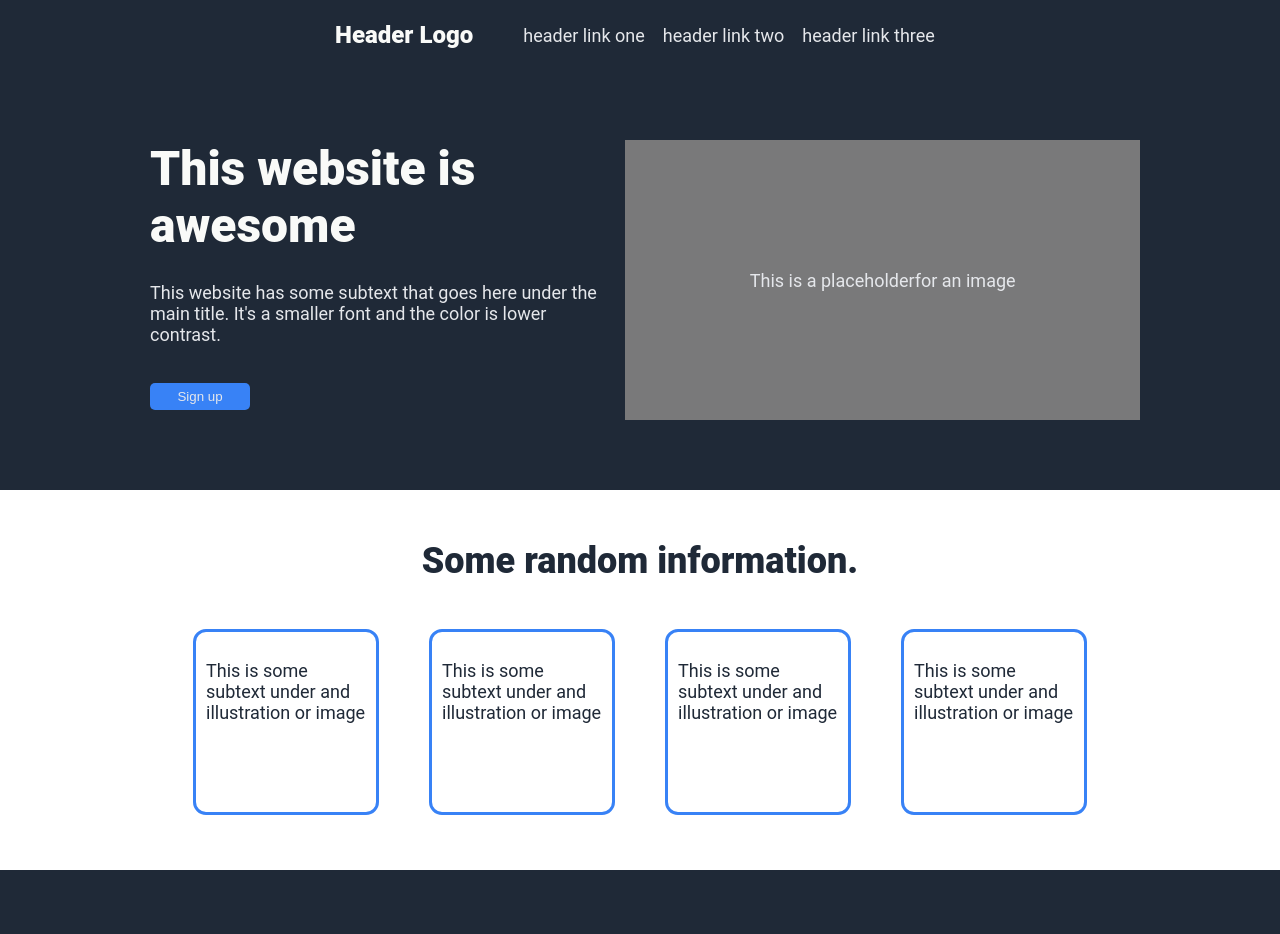
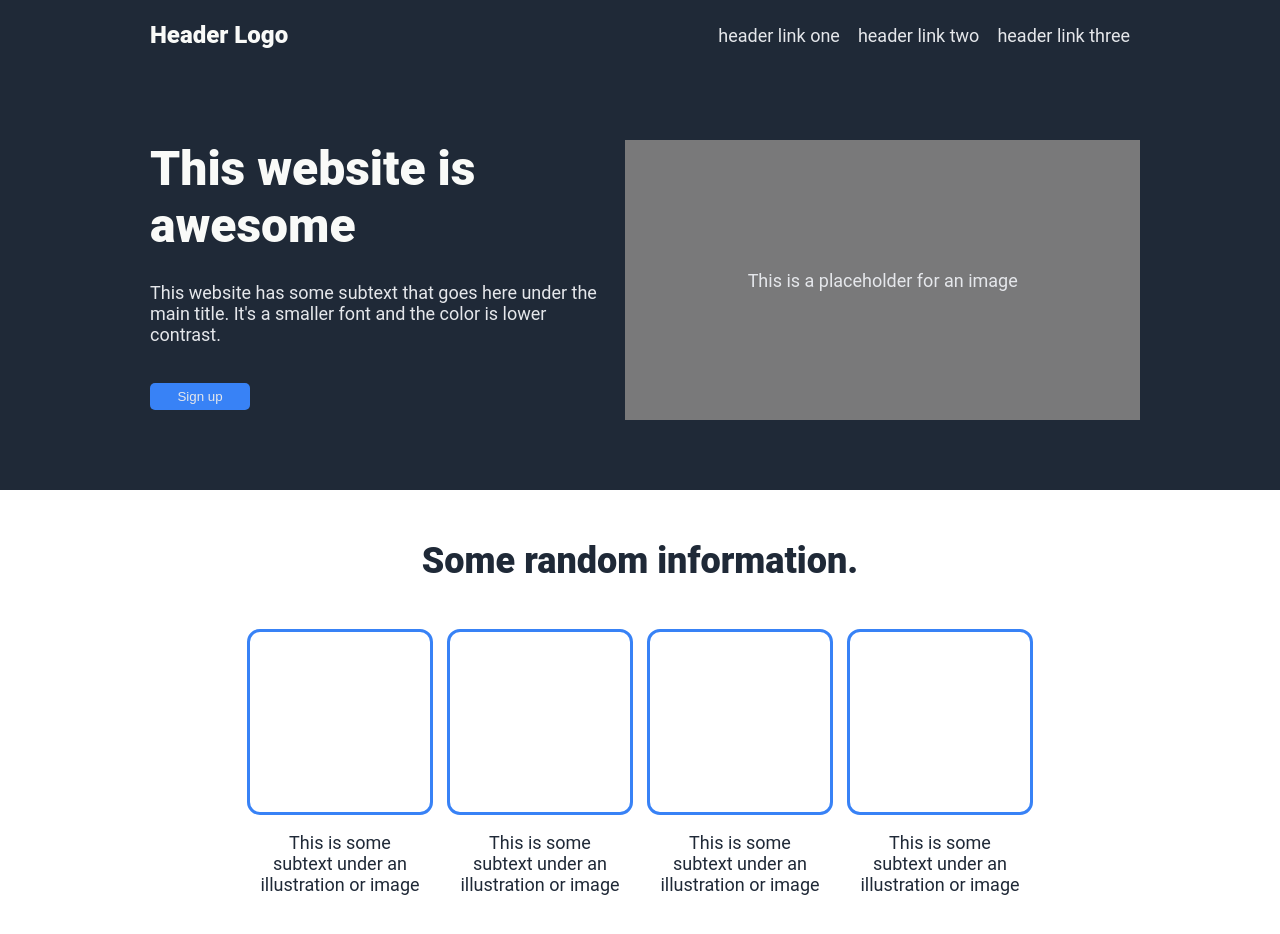
Before and after one commit to mitro54/landing-page, a plain HTML site: page index.html in a window 1280 px wide. Before the commit the page ends 870 px from the top, so only its background shows below. Drawn offline with Linux system fonts and the light colour scheme.

Commit message:
Added more CSS and fixed visuals
Fixed section-1 to look good, cards.

```diff
--- a/index.html
+++ b/index.html
@@ -9,6 +9,7 @@
 </head>
 
 <body>
+    <div class="wrapper">
         <header>
             <div class="logo">Header Logo</div>
             <nav>
@@ -19,6 +20,7 @@
                 </ul>
             </nav>
         </header>
+    </div>
     <main>
         <div class="info">
             <h1>This website is awesome</h1>
@@ -28,23 +30,31 @@
             <button>Sign up</button>
         </div>
         <div class="img-placeholder">
-            <p>This is a placeholderfor an image</p>
+            <p>This is a placeholder for an image</p>
         </div>
     </main>
     <section class="section-1">
         <h2>Some random information.</h2>
         <div class="card-container">
+            <div class="card-face">
                 <div class="card-1">
-                <p class="subtext">This is some subtext under and illustration or image</p>
                 </div>
+                <p class="subtext">This is some subtext under an illustration or image</p>
+            </div>
+            <div class="card-face">
                 <div class="card-2">
-                <p class="subtext">This is some subtext under and illustration or image</p>
                 </div>
+                <p class="subtext">This is some subtext under an illustration or image</p>
+            </div>
+            <div class="card-face">
                 <div class="card-3">
-                <p class="subtext">This is some subtext under and illustration or image</p>
                 </div>
+                <p class="subtext">This is some subtext under an illustration or image</p>
+            </div>
+            <div class="card-face">
                 <div class="card-4">
-                <p class="subtext">This is some subtext under and illustration or image</p>
+                </div>
+                <p class="subtext">This is some subtext under an illustration or image</p>
             </div>
         </div>
         </div>
--- a/styles.css
+++ b/styles.css
@@ -21,6 +21,7 @@ header {
 .logo {
     align-items: center;
     font-weight: 900;
+    padding-left: 10px;
 }
 
 a,
@@ -29,6 +30,11 @@ li {
     list-style-type: none;
     font-size: 18px;
     color: #E5E7EB;
+}
+
+nav {
+    display: flex;
+    justify-content: space-between;
 }
 
 .links {
@@ -48,6 +54,8 @@ p {
     font-size: 18px;
     color: #E5E7EB;
     padding: 10px;
+    display: flex;
+    justify-content: flex-end;
 
 }
 
@@ -88,10 +96,10 @@ button {
 .section-1 {
     background-color: white;
     display: flex;
-    height: 280px;
     flex-direction: column;
     padding: 50px;
     align-items: center;
+    text-align: center;
 }
 
 h2 {
@@ -108,22 +116,30 @@ h2 {
 
 .subtext {
     color: #1F2937;
+    margin: 0;
 }
 
+.card-face {
+    display: flex;
+    flex-direction: column;
+    gap: 10px;
+    width: 180px;
+}
 
 .card-container {
-    width: 1000px;
     display: flex;
     justify-content: space-evenly;
+    gap: 20px;
+    flex-wrap: wrap;
 }
 
 .card-1,
 .card-2,
 .card-3,
 .card-4 {
-    display: flex;
     width: 180px;
     height: 180px;
     outline: 3px solid #3882F6;
     border-radius: 10px;
+    text-align: center;
 }
```
Lines whose indentation alone changed are shown as unchanged.
